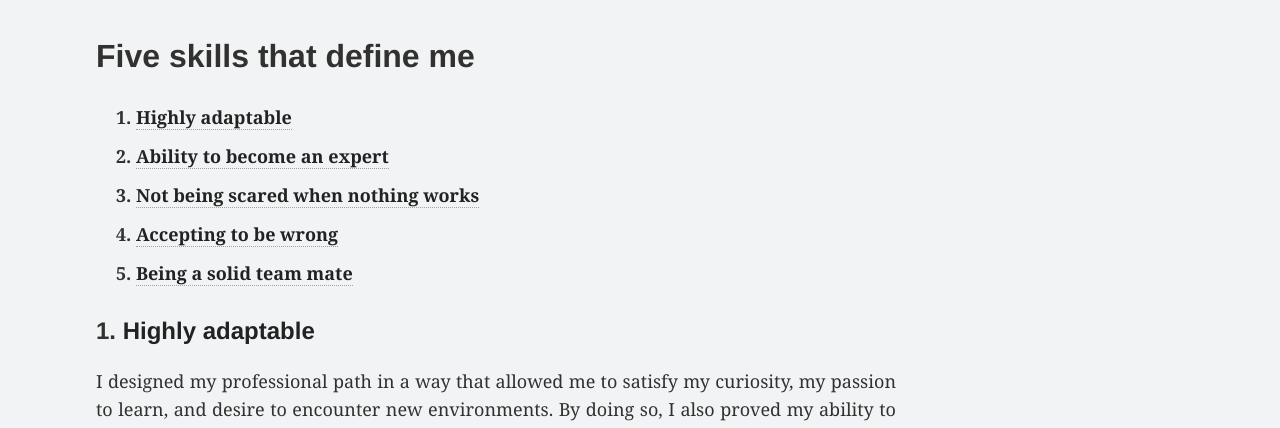
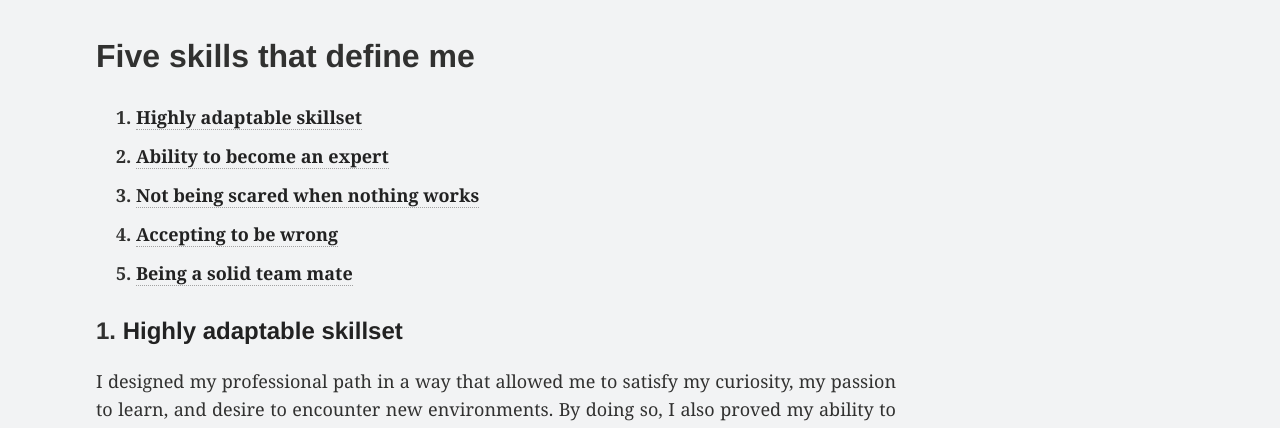
Before and after one commit to gbarnier/gbarnier.github.io, a Jekyll site: the page built from _pages/skills.md, in a window 1280 px wide. Shown: the part 136-564 px from the top of the page. Built offline with Jekyll 4.4.1, drawn with Linux system fonts in a browser that asks for light colours.

Commit message:
Update skills.md

```diff
--- a/_pages/skills.md
+++ b/_pages/skills.md
@@ -34,7 +34,7 @@ permalink: /skills/
 
 <h2>Five skills that define me</h2>
 <ol type = "1">
-<li class="skill-list"><a href="#skill1">Highly adaptable</a></li>
+<li class="skill-list"><a href="#skill1">Highly adaptable skillset</a></li>
 <li class="skill-list"><a href="#skill2">Ability to become an expert</a></li>
 <li class="skill-list"><a href="#skill3">Not being scared when nothing works</a></li>
 <li class="skill-list"><a href="#skill4">Accepting to be wrong</a></li>
@@ -43,7 +43,7 @@ permalink: /skills/
 
 <!-- <a href="#skill5">Link Text</a> -->
 
-<h4>1. <a name="skill1">Highly adaptable</a></h4>
+<h4>1. <a name="skill1">Highly adaptable skillset</a></h4>
 
 <p class="paragraph-wide">
 I designed my professional path in a way that allowed me to satisfy my curiosity, my passion to learn, and desire to encounter new environments. By doing so, I also proved my ability to quickly adapt and succeed in a broad range of diverse challenging conditions. Here are some examples:
```
